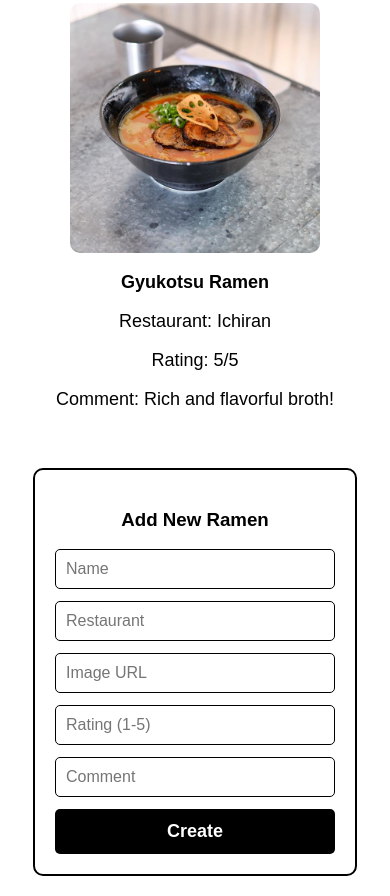
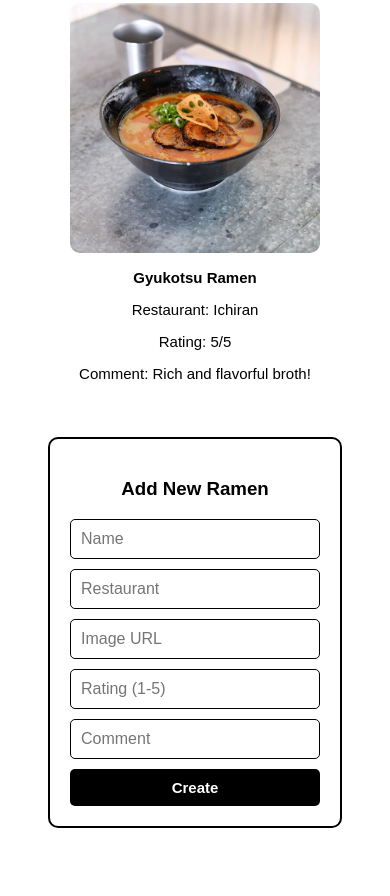
Before and after one commit to BILLADAMS-arch/Phase-1-Code-Challenge-Ramen-Rater, a plain HTML site: page index.html in a window 390 px wide. Shown: the part 338-1234 px from the top of the page. After the commit the page ends 1186 px from the top, so only its background shows below. Drawn offline with Linux system fonts and the light colour scheme.

Commit message:
COMPLETE

```diff
--- a/css/style.css
+++ b/css/style.css
@@ -64,7 +64,7 @@ header {
 
 #ramen-detail h2,
 #ramen-detail p {
-    font-size: 18px;
+    font-size: 15px;
     color: black;
 }
 
@@ -76,7 +76,7 @@ header {
 form {
     display: flex;
     flex-direction: column;
-    width: 350px;
+    width: 300px;
     margin: 20px auto;
     padding: 20px;
     border: 2px solid black;
@@ -86,7 +86,7 @@ form {
 }
 
 form input {
-    margin-bottom: 12px;
+    margin-bottom: 10px;
     padding: 10px;
     border: 1px solid black;
     border-radius: 5px;
@@ -94,15 +94,14 @@ form input {
 }
 
 form button {
-    padding: 12px;
+    padding: 10px;
     background: black;
     color: white;
     border: none;
     border-radius: 5px;
     cursor: pointer;
-    font-size: 18px;
+    font-size: 15px;
     font-weight: bold;
-    transition: 0.3s;
 }
 
 form button:hover {
@@ -120,10 +119,10 @@ form button:hover {
     }
 
     #ramen-detail {
-        max-width: 320px;
+        max-width: 300px;
     }
 
     form {
-        width: 280px;
+        width: 250px;
     }
 }
```
